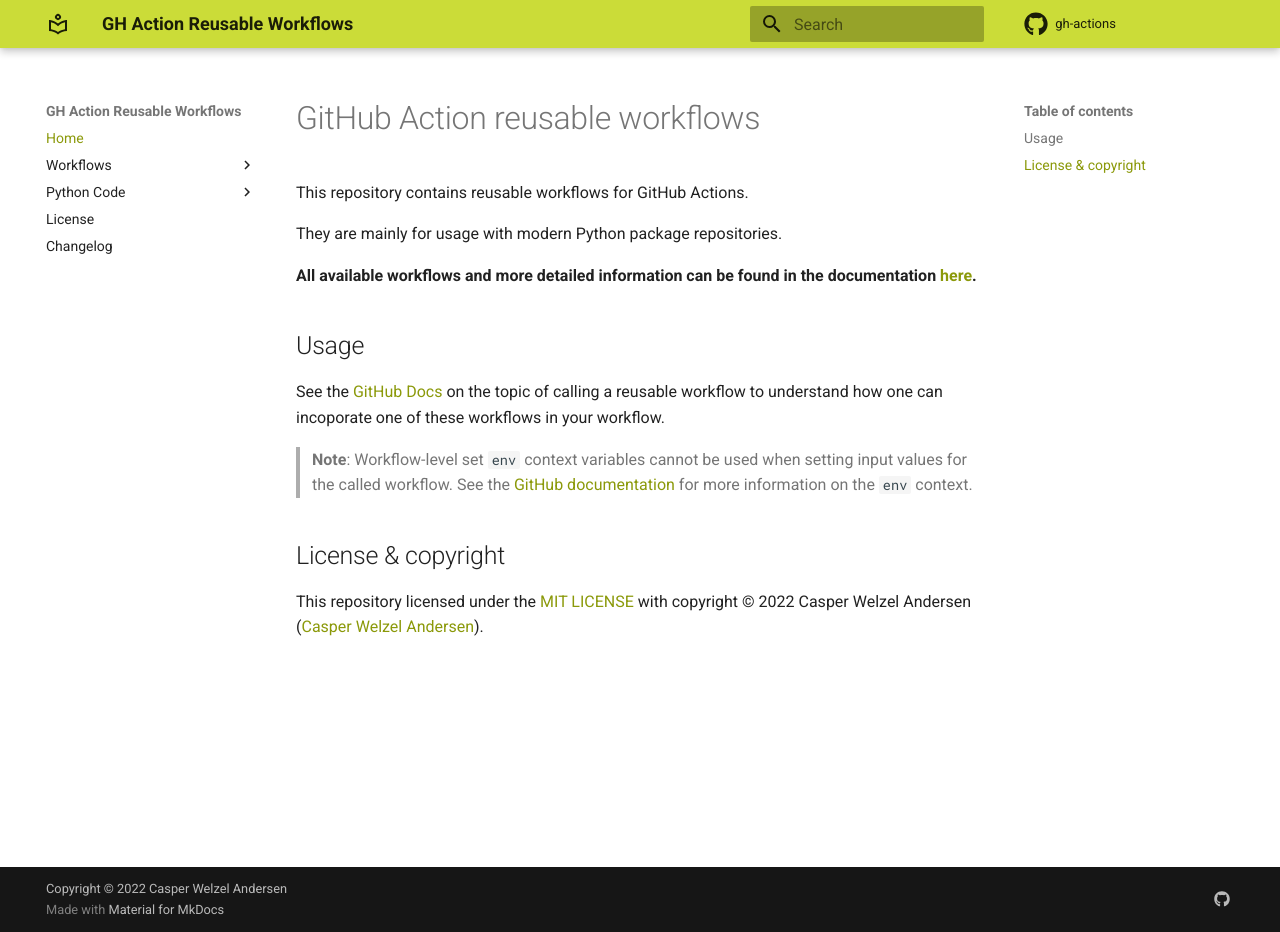
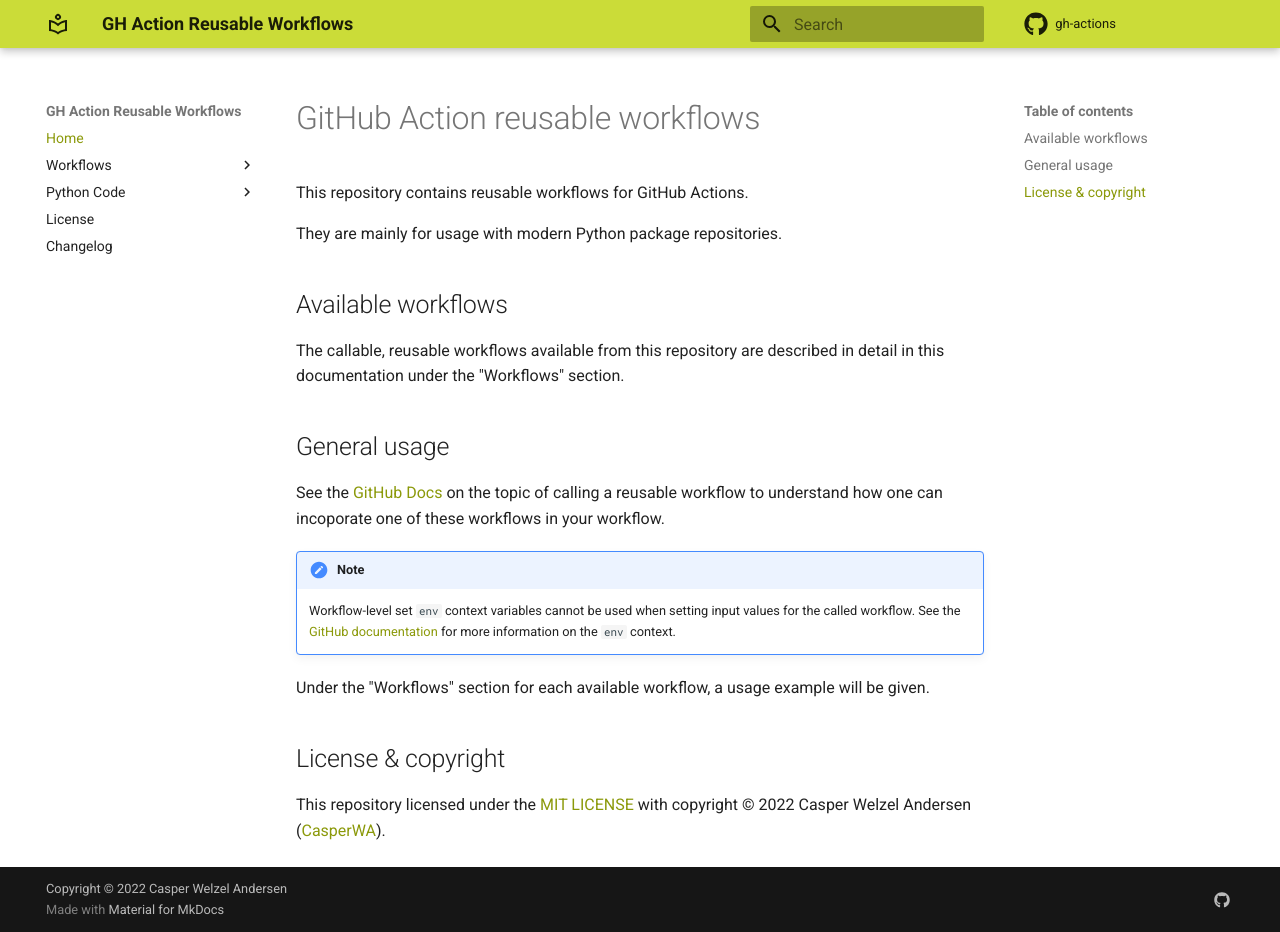
Before and after one commit to SemanticMatter/ci-cd, an MkDocs documentation site: the page built from docs/index.md, in a window 1280 px wide and 932 px high. Built offline with MkDocs 1.6.1 and Material for MkDocs 9.7.7, drawn with Linux system fonts in a browser that asks for light colours; comment, search, counter and statistics services are not loaded; the version menu is left out.

Commit message:
Return proper landing page and reset local workflow

```diff
--- a/docs/index.md
+++ b/docs/index.md
@@ -4,15 +4,20 @@ This repository contains reusable workflows for GitHub Actions.
 
 They are mainly for usage with modern Python package repositories.
 
-**All available workflows and more detailed information can be found in the documentation [here](https://CasperWA.github.io/gh-actions).**
+## Available workflows
 
-## Usage
+The callable, reusable workflows available from this repository are described in detail in this documentation under the "Workflows" section.
+
+## General usage
 
 See the [GitHub Docs](https://docs.github.com/en/actions/using-workflows/reusing-workflows#calling-a-reusable-workflow) on the topic of calling a reusable workflow to understand how one can incoporate one of these workflows in your workflow.
 
-> **Note**: Workflow-level set `env` context variables cannot be used when setting input values for the called workflow.
-> See the [GitHub documentation](https://docs.github.com/en/actions/learn-github-actions/contexts#env-context) for more information on the `env` context.
+!!! note
+    Workflow-level set `env` context variables cannot be used when setting input values for the called workflow.
+    See the [GitHub documentation](https://docs.github.com/en/actions/learn-github-actions/contexts#env-context) for more information on the `env` context.
+
+Under the "Workflows" section for each available workflow, a usage example will be given.
 
 ## License & copyright
 
-This repository licensed under the  [MIT LICENSE](LICENSE.md) with copyright &copy; 2022 Casper Welzel Andersen ([Casper Welzel Andersen](https://github.com/CasperWA)).
+This repository licensed under the  [MIT LICENSE](LICENSE.md) with copyright &copy; 2022 Casper Welzel Andersen ([CasperWA](https://github.com/CasperWA)).
```
Also changed, not shown: docs/index_old.md (deleted, +0 -23 lines), 2 other files.
